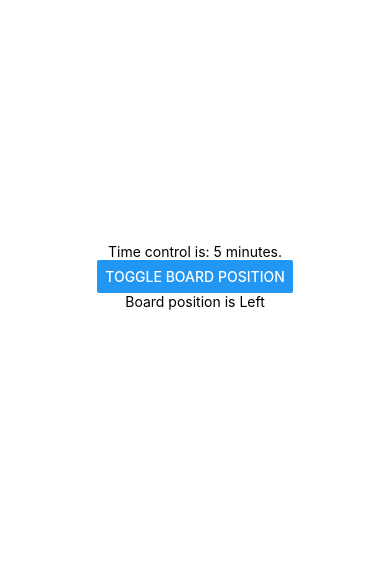
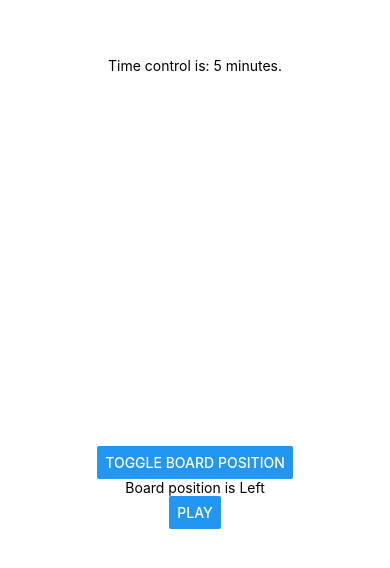
Before and after one commit to alexjgustafson/blitz, a React Native app: screen / in a window 390 px wide. Shown: the part 146-714 px from the top of the page. Built offline with nearby package versions, Linux system fonts and the light colour scheme.

Commit message:
begin play mode

```diff
--- a/App.js
+++ b/App.js
@@ -16,6 +16,7 @@ export default class App extends Component {
       activePlayer: -1, // -1 to pause game, 0 for black to decrement, 1 for white to decrement
     }
 
+    this.beginPlay = this.beginPlay.bind(this);
     this.toggleBoardPosition = this.toggleBoardPosition.bind(this);
   }
 
@@ -28,6 +29,15 @@ export default class App extends Component {
     },
   });
 
+  beginPlay(){
+    this.setState(prevState => ({
+      mode: 'play',
+      whiteTime: prevState.timeControl,
+      blackTime: prevState.timeControl,
+      activePlayer: 1
+    }) );
+  }
+
   toggleBoardPosition(){
     this.setState( prevState => ( {
       boardPosition: !prevState.boardPosition
@@ -38,6 +48,7 @@ export default class App extends Component {
     const startSettings = {
       boardPosition: this.state.boardPosition,
       onBoardPositionChange: this.toggleBoardPosition,
+      onPlay: this.beginPlay,
       timeControl: this.state.timeControl,
     };
 
--- a/components/start.js
+++ b/components/start.js
@@ -3,14 +3,19 @@ import { Button, StyleSheet, Text, View } from 'react-native';
 import moment from 'moment';
 
 export default function Start( props ) {
-  const {boardPosition, onBoardPositionChange, timeControl} = props.settings;
+  const {boardPosition, onBoardPositionChange, onPlay, timeControl} = props.settings;
 
   return (
+    <>
     <View style={styles.container}>
       <Text>Time control is: {moment.duration(timeControl, 'seconds').asMinutes()} minutes.</Text>
+    </View>
+    <View style={styles.container}>
       <Button onPress={() => onBoardPositionChange()} title="Toggle Board Position"></Button>
       <Text>Board position is {boardPosition ? `Right` : `Left`}</Text>
+      <Button onPress={() => onPlay()} title="Play"></Button>
     </View>
+    </>
   );
 }
 
```
